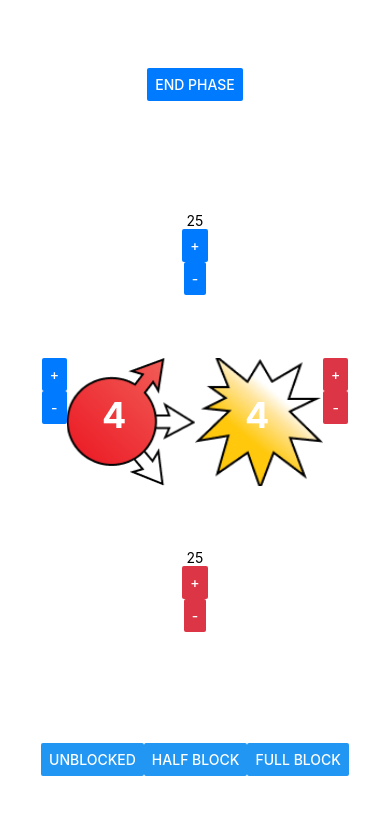
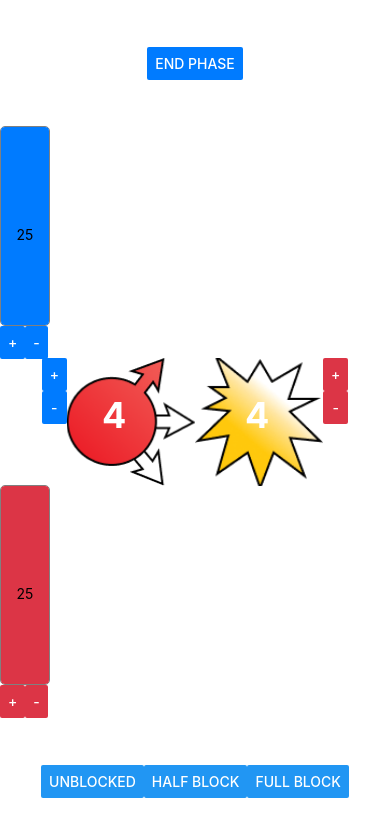
Before and after one commit to papa-fish/mha-ccg-companion-app, a React Native app: screen / in a window 390 px wide. Shown: the top 836 px of the page. Built offline with nearby package versions, Linux system fonts and the light colour scheme.

Commit message:
dynamic hp health bar, refactored player into it's own component

```diff
--- a/App.js
+++ b/App.js
@@ -1,11 +1,13 @@
 import React from 'react';
 import { useState } from 'react';
-import { Image, StyleSheet, Text, View } from 'react-native';
+import { StyleSheet, Text, View } from 'react-native';
 import PlusButton from './src/components/PlusButton';
 import MinusButton from './src/components/MinusButton';
 import BlockComponent from './src/components/BlockComponent';
 import AttackComponent from './src/components/AttackComponent';
 import EndPhaseButton from './src/components/EndPhaseButton';
+
+import PlayerComponent from './src/components/PlayerComponent';
 
 export default function App() {
 
@@ -19,6 +21,11 @@ export default function App() {
   const [ damage, setDamage ] = useState(4);
   const [ speed, setSpeed ] = useState(4);
 
+  const playerColors = {
+    one: "#007bff",
+    two: "#dc3546"
+  };
+
   const styles = StyleSheet.create({
     container: {
       flex: 1,
@@ -26,11 +33,6 @@ export default function App() {
       alignItems: 'center'
     },
   });
-
-  const playerColors = {
-    one: "#007bff",
-    two: "#dc3546"
-  };
 
   return (
     <>
@@ -57,12 +59,13 @@ export default function App() {
         }
       </View>
 
-      <View style={styles.container}>
-        <Text>{playerOneCurrentHp}</Text>
-        {/* <Text>{playerOneMaxHp}</Text> */}
-        <PlusButton bkc={playerColors.one} state={playerOneCurrentHp} setState={setPlayerOneCurrentHp} />
-        <MinusButton bkc={playerColors.one} state={playerOneCurrentHp} setState={setPlayerOneCurrentHp} />
-      </View>
+      <PlayerComponent
+        hp={playerOneCurrentHp}
+        setState={setPlayerOneCurrentHp}
+        maxHp={playerOneMaxHp}
+        bkc={playerColors.one}
+      />
+
 
       <View style={styles.container}>
         <AttackComponent
@@ -74,11 +77,12 @@ export default function App() {
         />
       </View>
 
-      <View style={styles.container}>
-        <Text>{playerTwoCurrentHp}</Text>
-        <PlusButton bkc={playerColors.two} state={playerTwoCurrentHp} setState={setPlayerTwoCurrentHp} />
-        <MinusButton bkc={playerColors.two} state={playerTwoCurrentHp} setState={setPlayerTwoCurrentHp} />
-      </View>
+      <PlayerComponent
+        hp={playerTwoCurrentHp}
+        setState={setPlayerTwoCurrentHp}
+        maxHp={playerTwoMaxHp}
+        bkc={playerColors.two}
+      />
 
       <View style={styles.container}>
         {currentPlayer === 1 &&
--- a/package.json
+++ b/package.json
@@ -13,7 +13,8 @@
     "expo-splash-screen": "~0.20.5",
     "expo-status-bar": "~1.6.0",
     "react": "18.2.0",
-    "react-native": "0.72.4"
+    "react-native": "0.72.4",
+    "react-native-linear-gradient": "^2.8.3"
   },
   "devDependencies": {
     "@babel/core": "^7.20.0"
--- /dev/null
+++ b/src/components/PlayerComponent.jsx
@@ -0,0 +1,46 @@
+import { StyleSheet, Text, View } from "react-native";
+import calculateHpPercentage from "../utils/calculateHealthPercentage";
+import PlusButton from "./PlusButton";
+import MinusButton from "./MinusButton";
+
+export default function PlayerComponent(props) {
+
+    const styles = StyleSheet.create({
+        healthBarContainer: {
+          width: 50,
+          height: 200,
+          borderWidth: 1,
+          borderColor: 'gray',
+          borderRadius: 5,
+          flexDirection: 'column-reverse',
+          alignItems: 'center',
+        },
+        healthBar: {
+          width: '100%',
+          borderRadius: 4,
+        },
+        hpText: {
+          position: 'absolute',
+          top: '50%',
+        },
+      });
+
+    return(
+        <>
+            <View style={styles.healthBarContainer}>
+                <View
+                    style={[
+                        styles.healthBar,
+                        { height: `${Math.min(100, calculateHpPercentage(props.hp, props.maxHp))}%`, backgroundColor: props.bkc },
+                    ]}
+                />
+                <Text style={styles.hpText}>{props.hp}</Text>
+            </View>
+
+            <View style={{ flexDirection: 'row' }}>
+                <PlusButton bkc={props.bkc} state={props.hp} setState={props.setState} />
+                <MinusButton bkc={props.bkc} state={props.hp} setState={props.setState} />
+            </View>
+        </>
+    );
+};
--- /dev/null
+++ b/src/utils/calculateHealthPercentage.js
@@ -0,0 +1,3 @@
+export default function calculateHpPercentage(currentHp, maxHp) {
+    return Math.ceil((currentHp / maxHp) * 100);
+};
```
Also changed, not shown: 1 other file (tests, documents, lock files or other folders).
